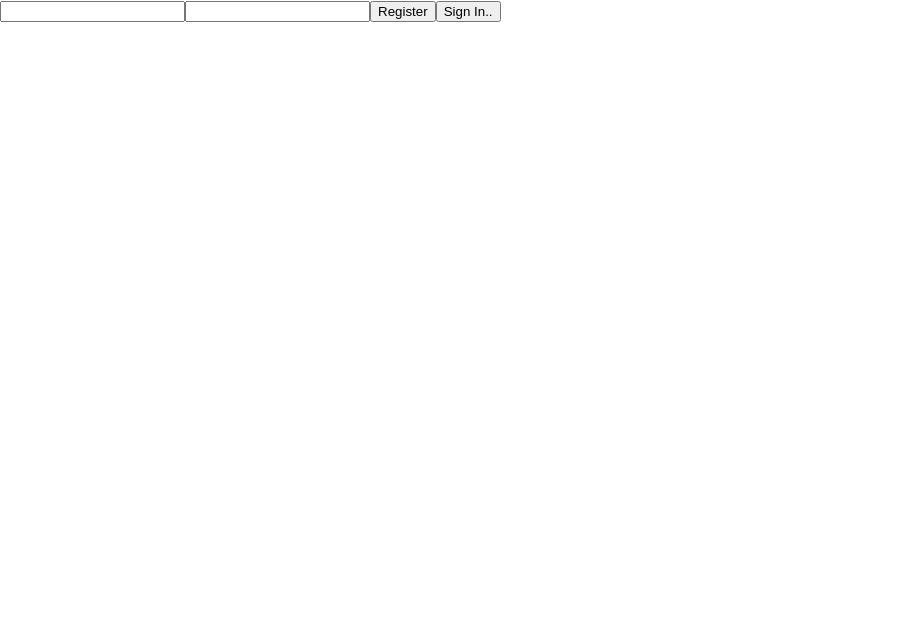
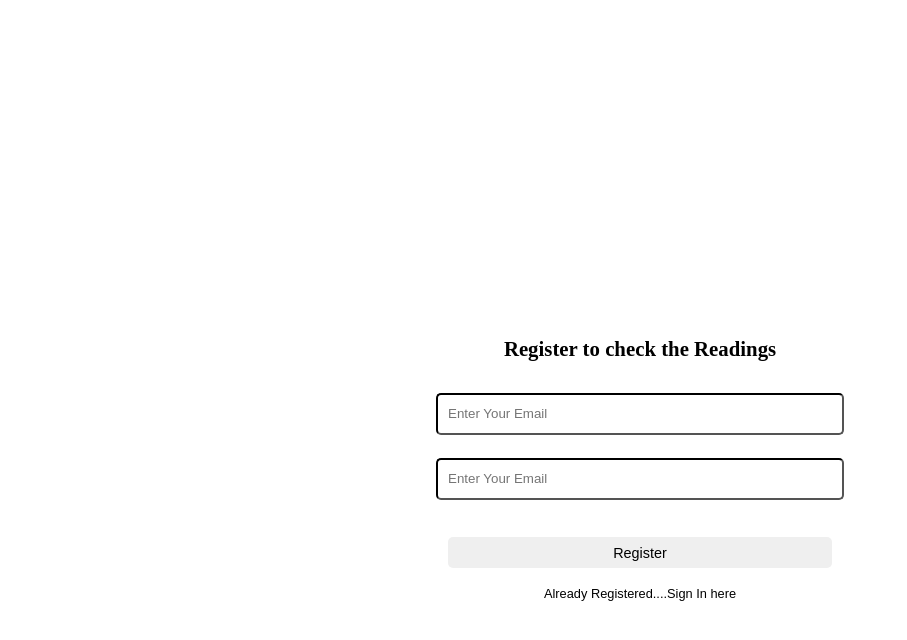
Before and after one commit to VineethI/WoT-Project, a React (Create React App) app in the folder client/: page / in a window 1280 px wide. Shown: the top 640 px of the page, without its empty margins (0-907 px from the left). Built offline with nearby package versions, Linux system fonts and the light colour scheme.

Commit message:
Structure for Login and register pages created

```diff
--- a/client/src/App.js
+++ b/client/src/App.js
@@ -1,15 +1,17 @@
-import React from 'react';
-import {BrowserRouter as Router, Route} from 'react-router-dom'
-import Home from './Components/Home/Home'
-import Dashboard from './Components/Dashboard/Dashboard'
+import React from "react";
+import { BrowserRouter as Router, Route } from "react-router-dom";
+import Home from "./Components/Home/Home";
+import Login from './Components/Login/Login'
+import Dashboard from "./Components/Dashboard/Dashboard";
 
 const App = () => {
-  return(
+  return (
     <Router>
-      <Route path='/' exact component={Home}/>
-      <Route path='/dashboard' exact component={Dashboard}/>
+      <Route path="/" exact component={Home} />
+      <Route path="/login" exact component={Login} />
+      <Route path="/dashboard" exact component={Dashboard} />
     </Router>
-  )
-}
+  );
+};
 
 export default App;
--- /dev/null
+++ b/client/src/App.scss
@@ -0,0 +1,14 @@
+html {
+    margin: 0;
+    padding: 0;
+}
+
+body {
+  margin: 0;
+  height: 100vh;
+  width: 100vw;
+}
+
+* {
+  box-sizing: border-box;
+}
--- a/client/src/Components/Home/Home.jsx
+++ b/client/src/Components/Home/Home.jsx
@@ -2,10 +2,11 @@ import React from "react";
 import { BrowserRouter as Router, Route } from "react-router-dom";
 import Login from '../Login/Login'
 import Register from '../Register/Register'
+import './Home.scss'
 
 const Home = () => {
   return (
-    <div>
+    <div className="home">
       <Router>
         <Route path="/" exact component={Register} />
         <Route path="/login" exact component={Login} />
--- a/client/src/Components/Login/Login.jsx
+++ b/client/src/Components/Login/Login.jsx
@@ -1,11 +1,20 @@
-import React from 'react'
+import React from "react";
+import { Link } from "react-router-dom";
+import "./Login.scss";
 
-const Login = () => {
-  return(
-    <div>
-        Login
+const Register = () => {
+  return (
+    <div className="login">
+      <h3 className="loginHeader">Hey...Good to see you again!!</h3>
+      <input type="email" placeholder="Enter Your Email" className="email" />
+      <input type="password" placeholder="Enter Your Password" className="password" />
+      <div className="logButtons">
+        <Link to="/dashboard">
+          <button className="logInButton">Log In</button>
+        </Link>
+      </div>
     </div>
-  )
-}
+  );
+};
 
-export default Login;
+export default Register;
--- /dev/null
+++ b/client/src/Components/Login/Login.scss
@@ -0,0 +1,48 @@
+.login {
+    display: flex;
+    flex-direction: column;
+    align-items: center;
+    justify-content: center;
+    margin-top: 20%;
+    margin-bottom: 25%;
+    padding: 5%;
+
+    .logInHeader {
+        font-size: 1.3em;
+    }
+
+    .email {
+      margin: 1%;
+      padding: 5px 10px;
+      width: 30vw;
+      height: 3.5vh;
+      border-radius: 5px;
+      border-color: black;
+    }
+
+    .password {
+      margin: 1%;
+      padding: 5px 10px;
+      width: 30vw;
+      height: 3.5vh;
+      border-radius: 5px;
+      border-color: black;
+    }
+
+    .logButtons {
+      display: flex;
+      flex-direction: column;
+      padding: 10px;
+      margin-top: 1em;
+      height: 1.4em;
+
+      .logInButton {
+        width: 30vw;
+        border-radius: 5px;
+        border: none;
+        font-size: 0.8em;
+        padding: 7.5px 12.5px;
+        cursor: pointer;
+      }
+    }
+  }
--- a/client/src/Components/Register/Register.jsx
+++ b/client/src/Components/Register/Register.jsx
@@ -1,17 +1,21 @@
 import React from "react";
 import { Link } from "react-router-dom";
+import "./Register.scss";
 
 const Register = () => {
   return (
-    <div>
-      <input />
-      <input />
-      <Link to="/login">
-        <button>Register</button>
-      </Link>
-      <Link to="/login">
-        <button>Sign In..</button>
-      </Link>
+    <div className="register">
+      <h3 className="registerHeader">Register to check the Readings</h3>
+      <input type="email" placeholder="Enter Your Email" className="email" />
+      <input type="password" placeholder="Enter Your Email" className="password" />
+      <div className="regButtons">
+        <Link to="/login">
+          <button className="registerButton">Register</button>
+        </Link>
+        <Link to="/login">
+          <button className="signInButton">Already Registered....Sign In here</button>
+        </Link>
+      </div>
     </div>
   );
 };
--- /dev/null
+++ b/client/src/Components/Register/Register.scss
@@ -0,0 +1,59 @@
+.register {
+  display: flex;
+  flex-direction: column;
+  align-items: center;
+  justify-content: center;
+  margin-top: 20%;
+  margin-bottom: 25%;
+  padding: 5%;
+
+  .registerHeader {
+      font-size: 1.3em;
+  }
+
+  .email {
+    margin: 1%;
+    padding: 5px 10px;
+    width: 30vw;
+    height: 3.5vh;
+    border-radius: 5px;
+    border-color: black;
+  }
+
+  .password {
+    margin: 1%;
+    padding: 5px 10px;
+    width: 30vw;
+    height: 3.5vh;
+    border-radius: 5px;
+    border-color: black;
+  }
+
+  .regButtons {
+    display: flex;
+    flex-direction: column;
+    padding: 10px;
+    margin-top: 1em;
+    height: 1.4em;
+
+    .registerButton {
+      margin-bottom: 10px;
+      width: 30vw;
+      border-radius: 5px;
+      border: none;
+      font-size: 0.9em;
+      padding: 7.5px 12.5px;
+      cursor: pointer;
+    }
+
+    .signInButton {
+      width: 30vw;
+      border-radius: 5px;
+      border: none;
+      font-size: 0.8em;
+      background-color: white;
+      padding: 7.5px 12.5px;
+      cursor: pointer;
+    }
+  }
+}
--- a/client/src/index.css
+++ /dev/null
@@ -1,13 +0,0 @@
-body {
-  margin: 0;
-  font-family: -apple-system, BlinkMacSystemFont, 'Segoe UI', 'Roboto', 'Oxygen',
-    'Ubuntu', 'Cantarell', 'Fira Sans', 'Droid Sans', 'Helvetica Neue',
-    sans-serif;
-  -webkit-font-smoothing: antialiased;
-  -moz-osx-font-smoothing: grayscale;
-}
-
-code {
-  font-family: source-code-pro, Menlo, Monaco, Consolas, 'Courier New',
-    monospace;
-}
--- a/client/src/index.js
+++ b/client/src/index.js
@@ -1,6 +1,5 @@
 import React from 'react';
 import ReactDOM from 'react-dom';
-import './index.css';
 import App from './App';
 
 ReactDOM.render(
```
Also changed, not shown: client/src/Components/Home/Home.scss (added).
